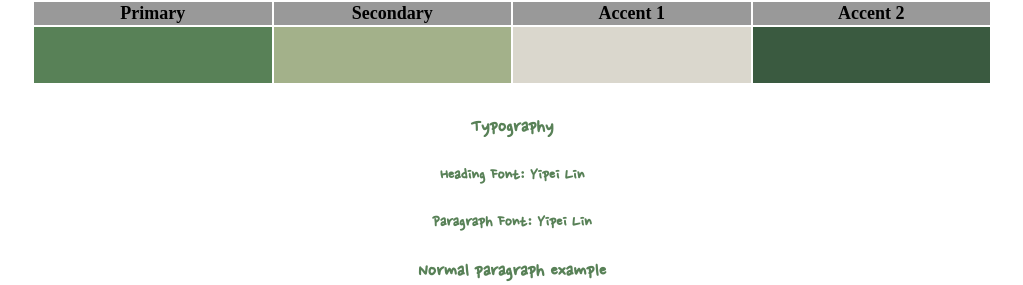
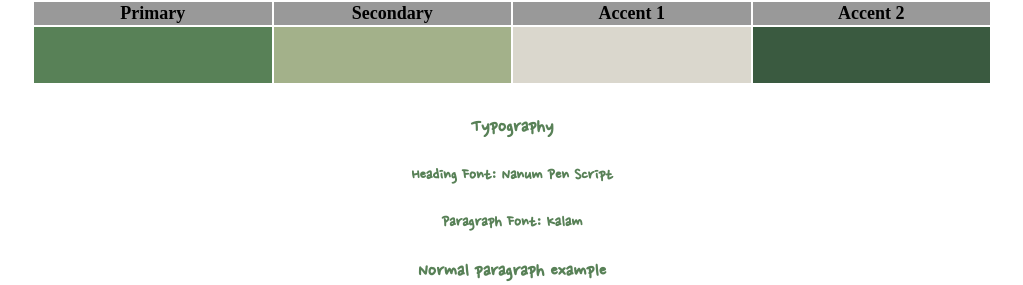
Before and after one commit to lyipei/wdd130, a plain HTML site: page wwr/site-plan-rafting.html in a window 1280 px wide. Shown: the part 1309-1594 px from the top of the page, without its empty margins (128-1151 px from the left). Drawn offline with Linux system fonts and the light colour scheme.

Commit message:
change fonts

```diff
--- a/wwr/site-plan-rafting.html
+++ b/wwr/site-plan-rafting.html
@@ -63,11 +63,11 @@
     <!-- Choose a font for your paragraphs (body copy) and headlines. What font(s) have you chosen? Think also about which of your colors above you might use for background and font colors. -->
 
     <h4>
-      Heading Font: Yipei Lin
+      Heading Font: Nanum Pen Script
       <!-- change this -->
     </h4>
     <h4>
-      Paragraph Font: Yipei Lin
+      Paragraph Font: Kalam
       <!-- change this -->
     </h4>
     <h3>Normal paragraph example</h3>
```
